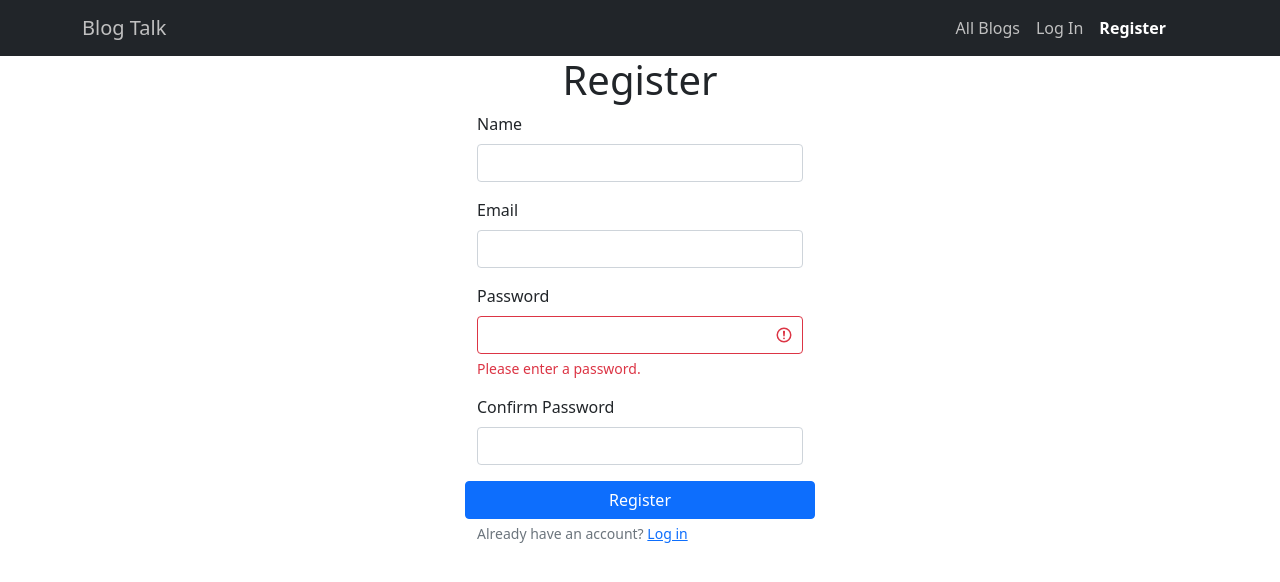
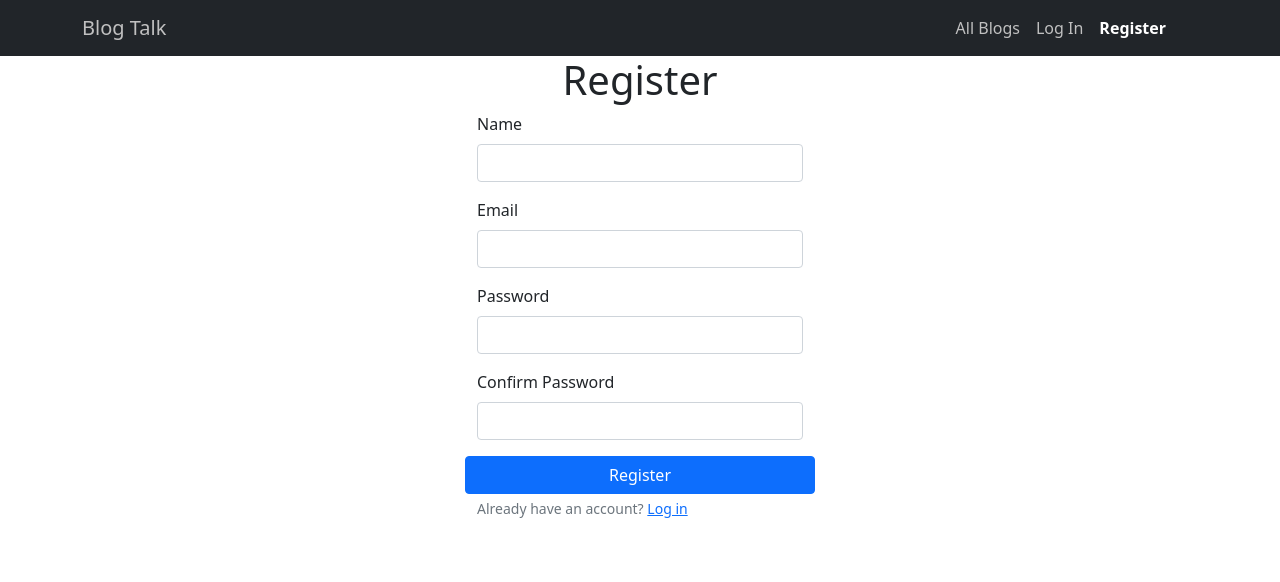
Before and after one commit to Tim-Quattrochi/tims-blog, a React (Create React App) app in the folder packages/client/: page /signup in a window 1280 px wide. Shown: the top 582 px of the page. Built offline with nearby package versions, Linux system fonts and the light colour scheme.

Commit message:
changed type to email on email input

```diff
--- a/packages/client/src/pages/SignUpPage.js
+++ b/packages/client/src/pages/SignUpPage.js
@@ -38,7 +38,10 @@ const SignUpPage = () => {
   const handleSignup = async (e) => {
     e.preventDefault();
     const form = e.currentTarget;
-
+    if (form.checkValidity() === false) {
+      e.preventDefault();
+      e.stopPropagation();
+    }
     const { email, password, confirmPassword, name } = data;
 
     if (password !== confirmPassword) {
@@ -48,10 +51,6 @@ const SignUpPage = () => {
       });
     }
 
-    if (form.checkValidity() === false) {
-      e.preventDefault();
-      e.stopPropagation();
-    }
     setData({ ...data, loading: true });
     try {
       const res = await auth.signUp(
@@ -91,7 +90,7 @@ const SignUpPage = () => {
           <Form.Label>Name</Form.Label>
           <Form.Control
             required
-            isValid={!!data.name.length > 3}
+            isValid={data.name.length > 3}
             type="text"
             name="name"
             autoComplete="name"
@@ -106,7 +105,7 @@ const SignUpPage = () => {
           <Form.Label>Email</Form.Label>
           <Form.Control
             required
-            type="text"
+            type="email"
             name="email"
             autoComplete="email"
             value={data.email}
@@ -123,7 +122,7 @@ const SignUpPage = () => {
             type="password"
             name="password"
             autoComplete="new-password"
-            isInvalid={data.password.length < 7}
+            isInvalid={data.touched && data.password.length < 7}
             value={data.password}
             onChange={handleChange}
           />
```
